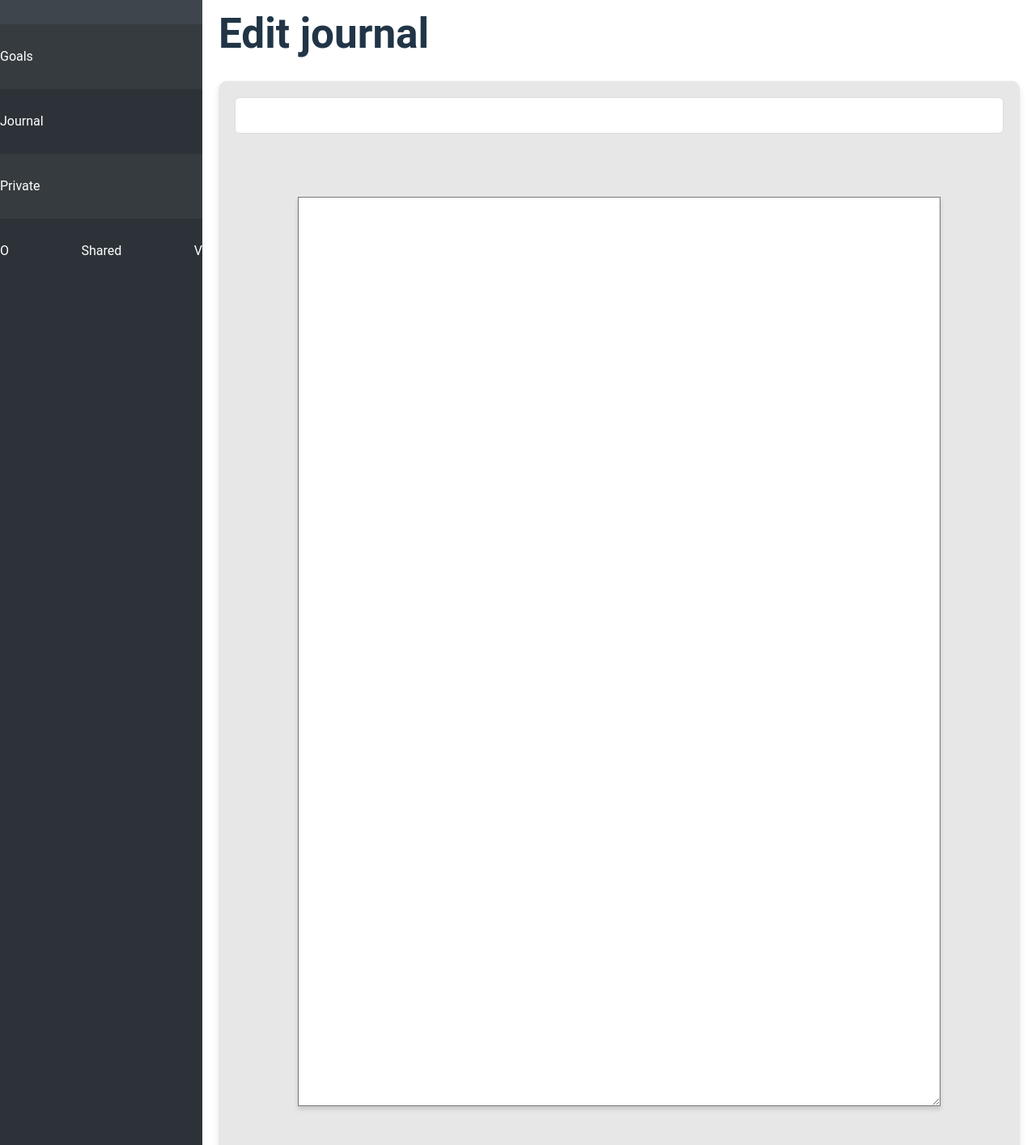
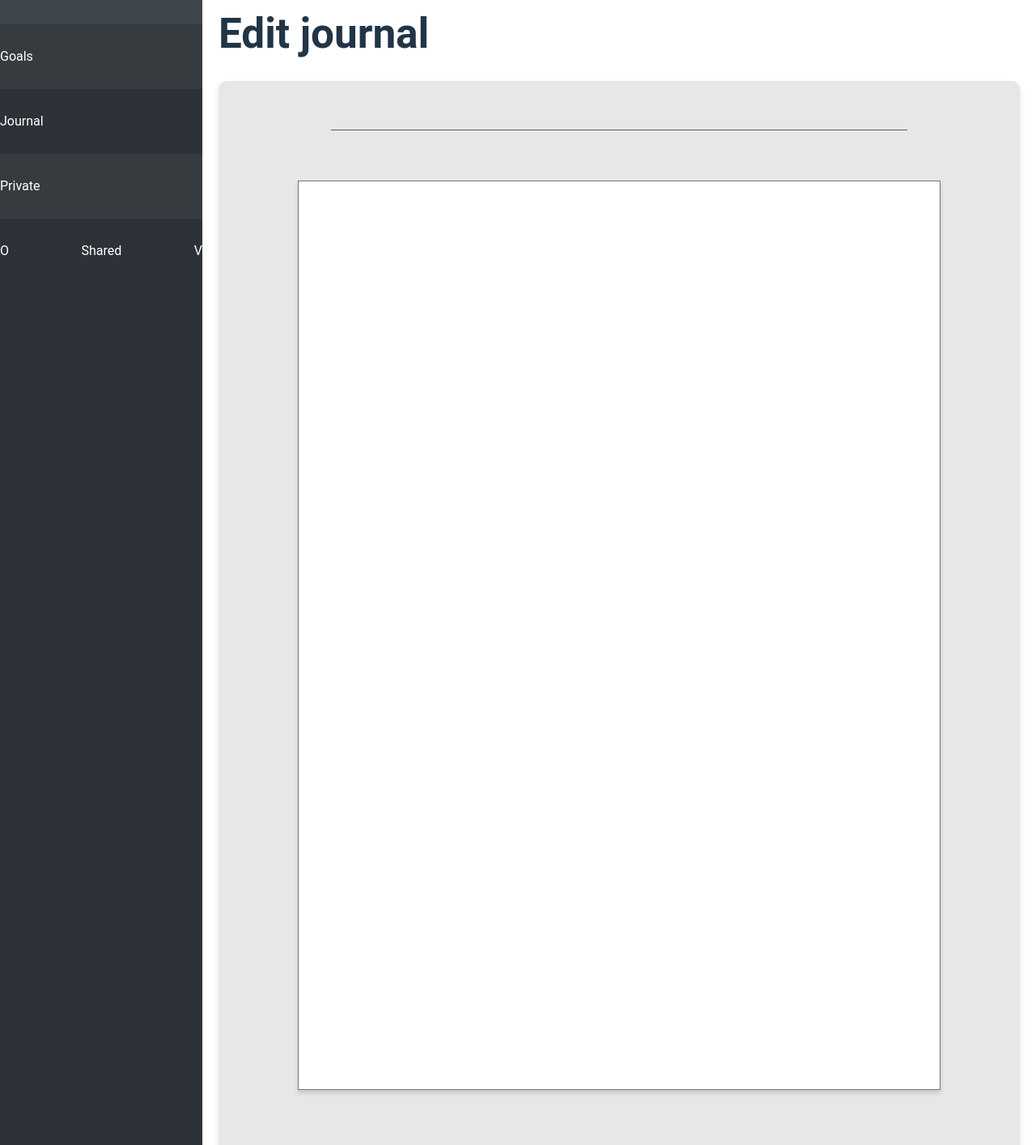
Before and after one commit to Ninejar/cautious-adventure, a React (Vite) app in the folder frontend/: page /journals/edit/1 in a window 1280 px wide. Shown: the part 60-1474 px from the top of the page at 81% size. Built offline with nearby package versions, Linux system fonts and the light colour scheme; no server answers.

Commit message:
styling changes to title of journal

```diff
--- a/frontend/src/components/DocumentPage/sheets-of-paper.css
+++ b/frontend/src/components/DocumentPage/sheets-of-paper.css
@@ -28,6 +28,7 @@ html, body {
 
 textarea{
 	font-family: "Roboto", -apple-system, "San Francisco", "Segoe UI", "Helvetica Neue", sans-serif;
+	resize: none;
 }
 .page {
 	/* Styles for better appearance on screens only -- are reset to defaults in print styles later */
--- a/frontend/src/components/home/JournalsTable.jsx
+++ b/frontend/src/components/home/JournalsTable.jsx
@@ -20,7 +20,7 @@ const journalsTable = ({journals}) => {
                 <tr key={journal._id}>
                   <td>{index + 1}</td>
                   <td>{journal.title}</td>
-                  <td>{journal.content}</td>
+                  <td> <pre>{journal.content}</pre> </td>
                   <td>{journal.visibility}</td>
                   <td>
                     <div>
--- a/frontend/src/index.css
+++ b/frontend/src/index.css
@@ -107,6 +107,10 @@ th, td {
 thead {
   background-color: #3498db;
   color: white;
+}
+
+td pre{
+  font-family: Inter, system-ui, Avenir, Helvetica, Arial, sans-serif;
 }
 
 
@@ -299,6 +303,15 @@ main .other_container{
   margin-left: 1%;
 }
 
+
+.journal_data pre{
+  font-family: Inter, system-ui, Avenir, Helvetica, Arial, sans-serif;
+  margin-left: 1%;
+  max-height: 300px;
+  overflow: scroll;
+  border: solid 1px white;
+}
+
 h1{
   margin: 3% 0;
 }
@@ -359,8 +372,13 @@ h1{
 
 .create_journal input#title{
   /* background-color: #a1d9ff; */
-  font-weight: bold;
-  font-size: 15pt;
+  all: unset;
+
+  color: black;
+  border-bottom: 1px solid rgb(94, 94, 94);
+  width: 75%;
+  font-size: 20pt;
+  margin: 0 auto;
 }
 
 .table_or_card{
--- a/frontend/src/pages/CreateJournal.jsx
+++ b/frontend/src/pages/CreateJournal.jsx
@@ -49,7 +49,7 @@ const CreateJournal = () => {
         <Page content={content} onChange={(e) => setContent(e.target.value)} />
 
         <div className='radio_container'>
-           <label>Visibility</label>
+           <label>Set visibility</label>
            <div> <input
               type="radio"
               id="public"
--- a/frontend/src/pages/EditJournal.jsx
+++ b/frontend/src/pages/EditJournal.jsx
@@ -168,7 +168,7 @@ const EditJournal = () => {
           <Page content={content} onChange={(e) => setContent(e.target.value)} />
 
           <div className="radio_container">
-            <label>Visibility</label>
+            <label>Set visibility</label>
             <div>
               <input
                 type="radio"
--- a/frontend/src/pages/ShowJournal.jsx
+++ b/frontend/src/pages/ShowJournal.jsx
@@ -50,7 +50,7 @@ const ShowJournal = () => {
 
             <div className='journal_data'>
               <h2>Content: </h2>
-              <span>{journal.content}</span>
+              <span><pre>{journal.content}</pre></span>
             </div>
 
             <div className='journal_data'>
```
